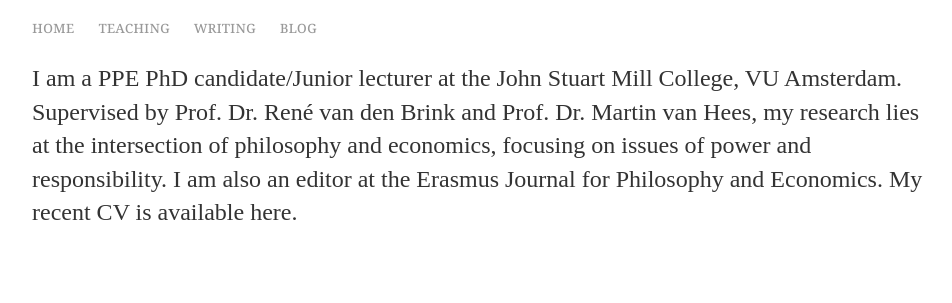
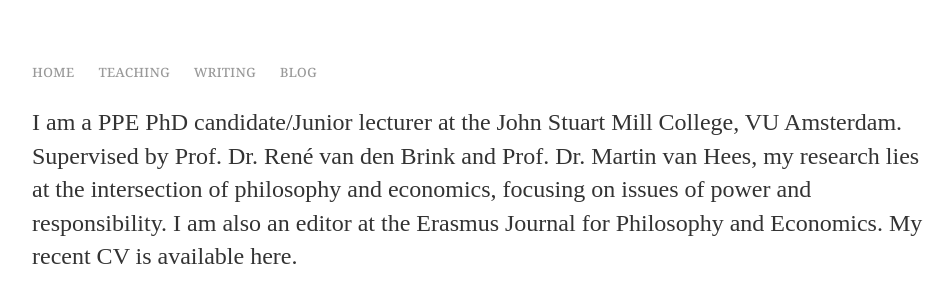
Before and after one commit to uzunovam/uzunovam, a Jekyll site: the page built from index.html, in a window 1280 px wide. Shown: the top 303 px of the page, without its empty margins (28-980 px from the left). Built offline with Jekyll 4.4.1, drawn with Linux system fonts in a browser that asks for light colours.

Commit message:
Update main.css

```diff
--- a/css/main.css
+++ b/css/main.css
@@ -1,5 +1,5 @@
 body {
-    margin-left: 60px;
+    margin: 60px;
     width: 70%;
 }
 nav ul, footer ul {
```
